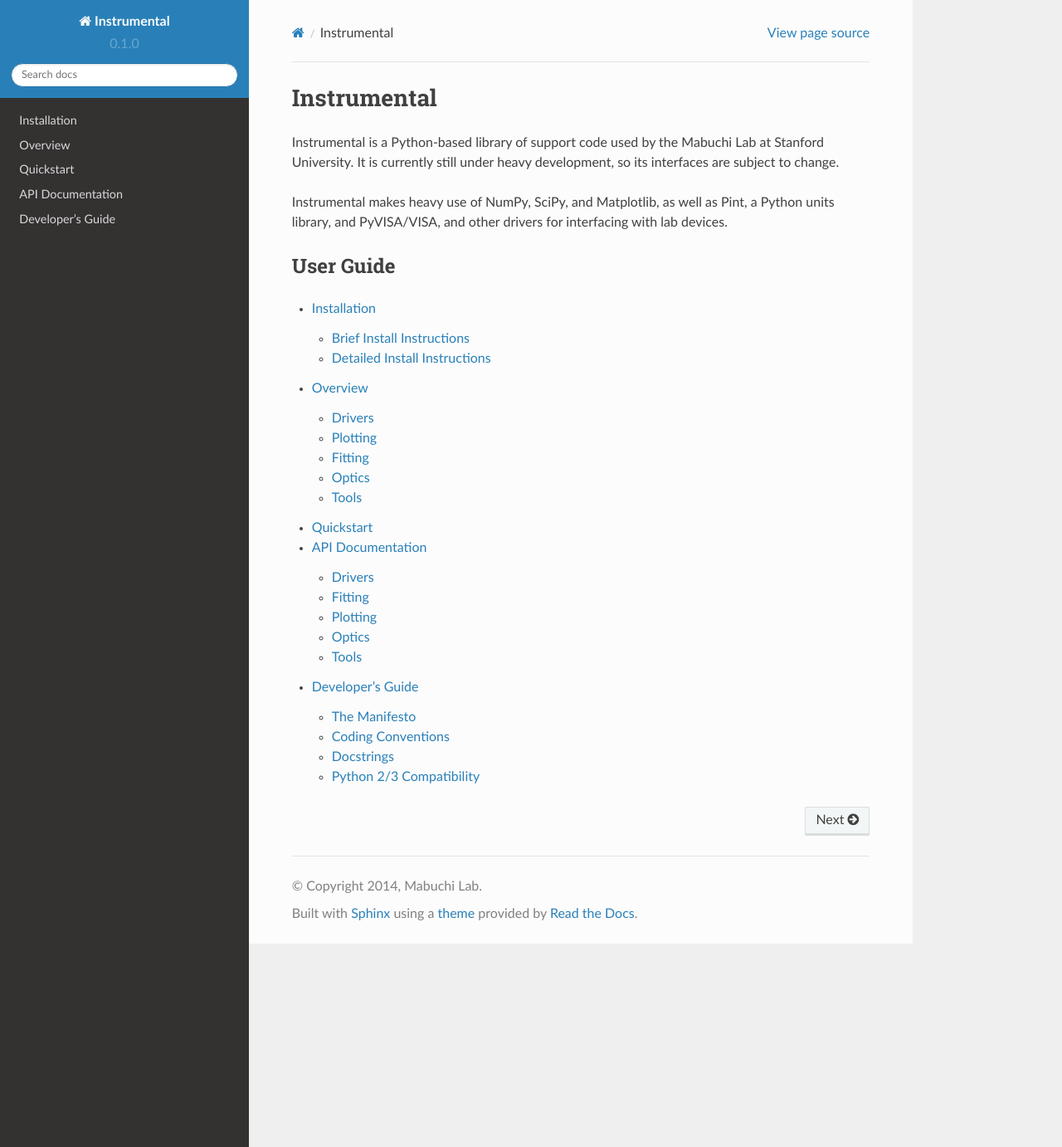
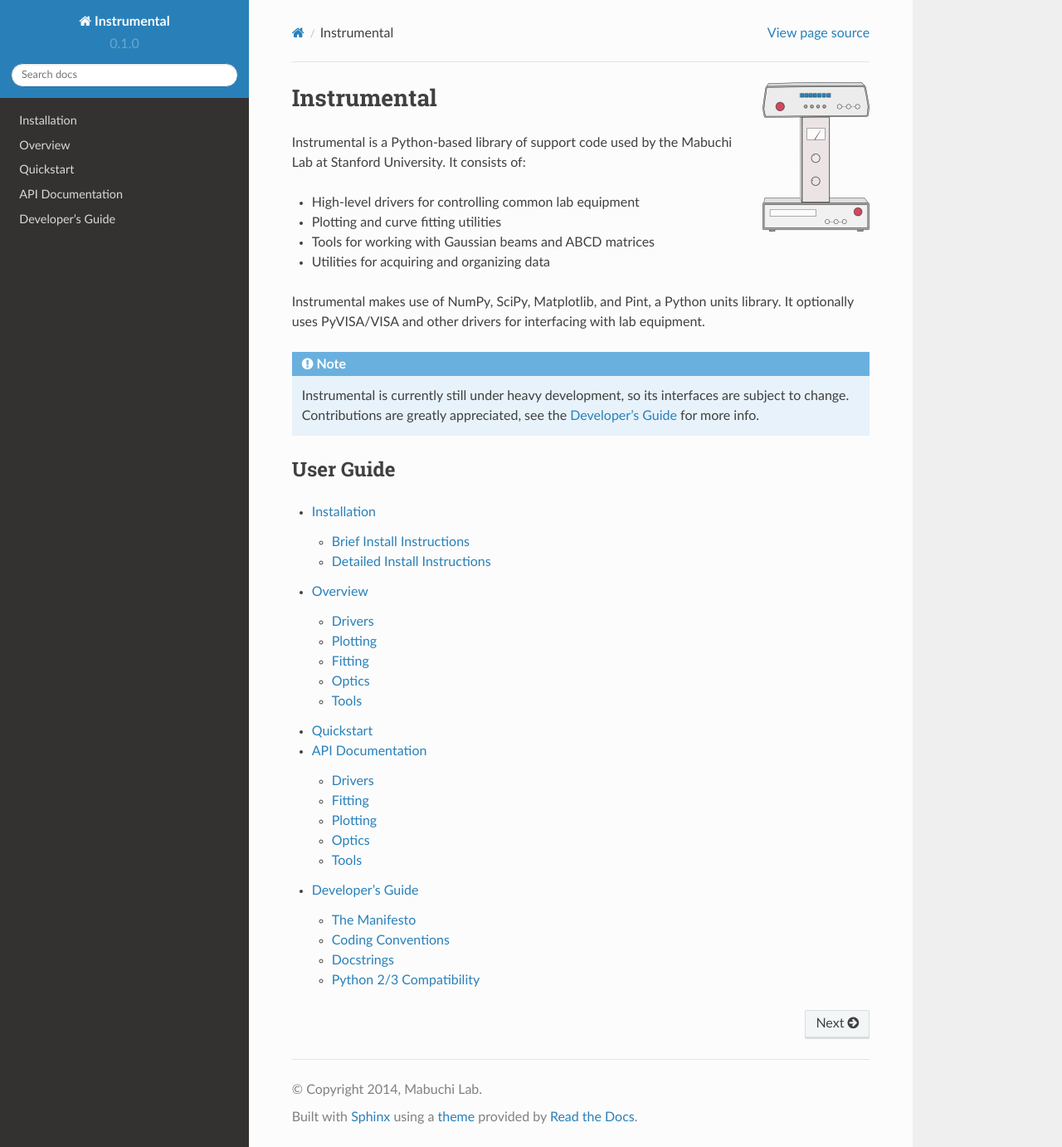
Before and after one commit to mabuchilab/Instrumental, a Sphinx documentation site: the page built from docs/index.rst, in a window 1280 px wide and 1382 px high. Shown: the whole window at 83% size. Built offline with Sphinx 7.4.7 and the Read the Docs theme 2.0.0, drawn with Linux system fonts in a browser that asks for light colours; formulas are drawn with MathJax 3.

Commit message:
Added new logos and made some edits to index.rst

```diff
--- a/docs/index.rst
+++ b/docs/index.rst
@@ -1,11 +1,25 @@
+.. image:: ../images/logo.png
+    :align: right
+
 Instrumental
 ============
 
 Instrumental is a Python-based library of support code used by the Mabuchi Lab
-at Stanford University. It is currently still under heavy development, so its
-interfaces are subject to change.
+at Stanford University. It consists of:
 
-Instrumental makes heavy use of NumPy, SciPy, and Matplotlib, as well as Pint, a Python units library, and PyVISA/VISA, and other drivers for interfacing with lab devices.
+* High-level drivers for controlling common lab equipment
+* Plotting and curve fitting utilities
+* Tools for working with Gaussian beams and ABCD matrices
+* Utilities for acquiring and organizing data
+
+Instrumental makes use of NumPy, SciPy, Matplotlib, and Pint, a Python units
+library. It optionally uses PyVISA/VISA and other drivers for interfacing with
+lab equipment.
+
+.. NOTE::
+    Instrumental is currently still under heavy development, so its interfaces
+    are subject to change. Contributions are greatly appreciated, see the
+    :doc:`developer` for more info.
 
 
 User Guide
```
Also changed, not shown: images/logo-small.png (added), images/logo.png.
